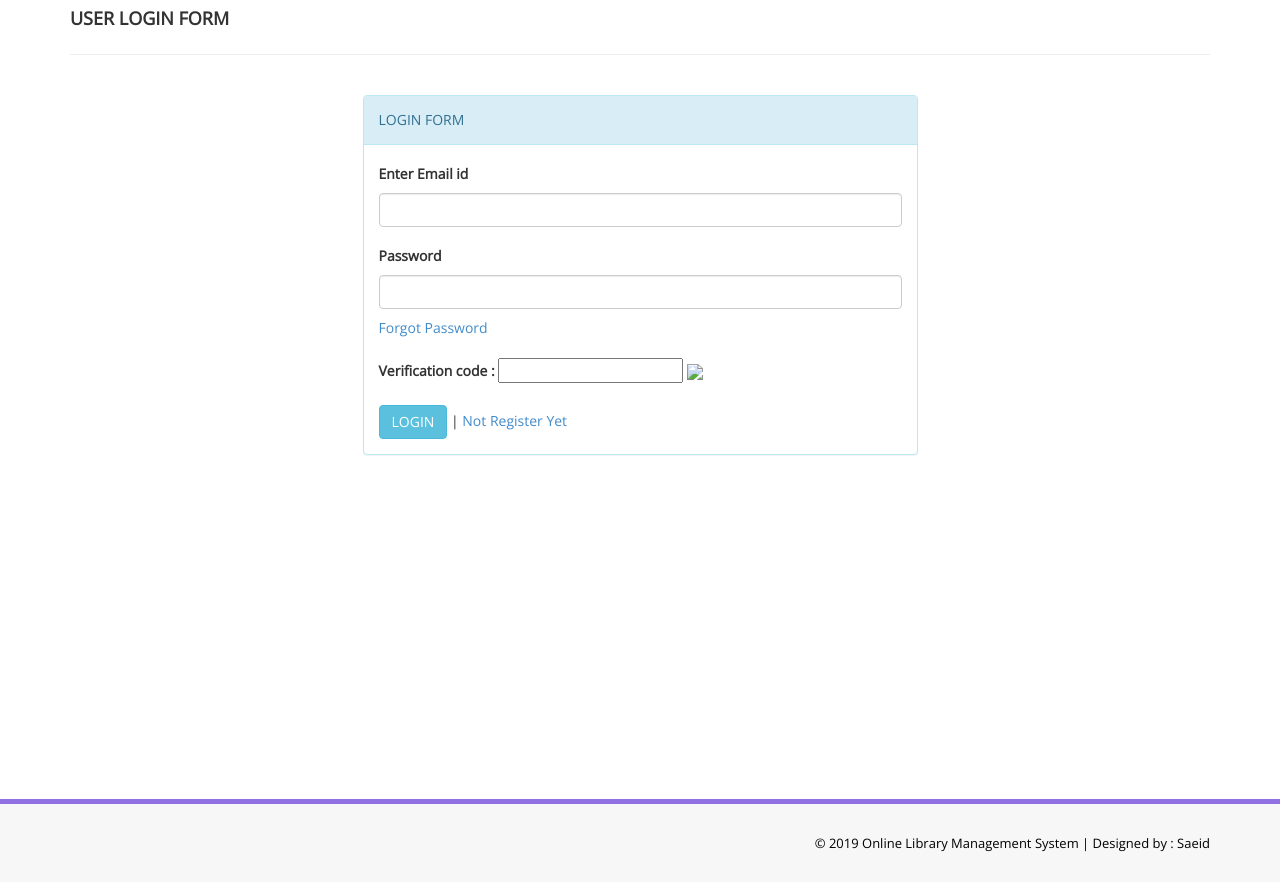
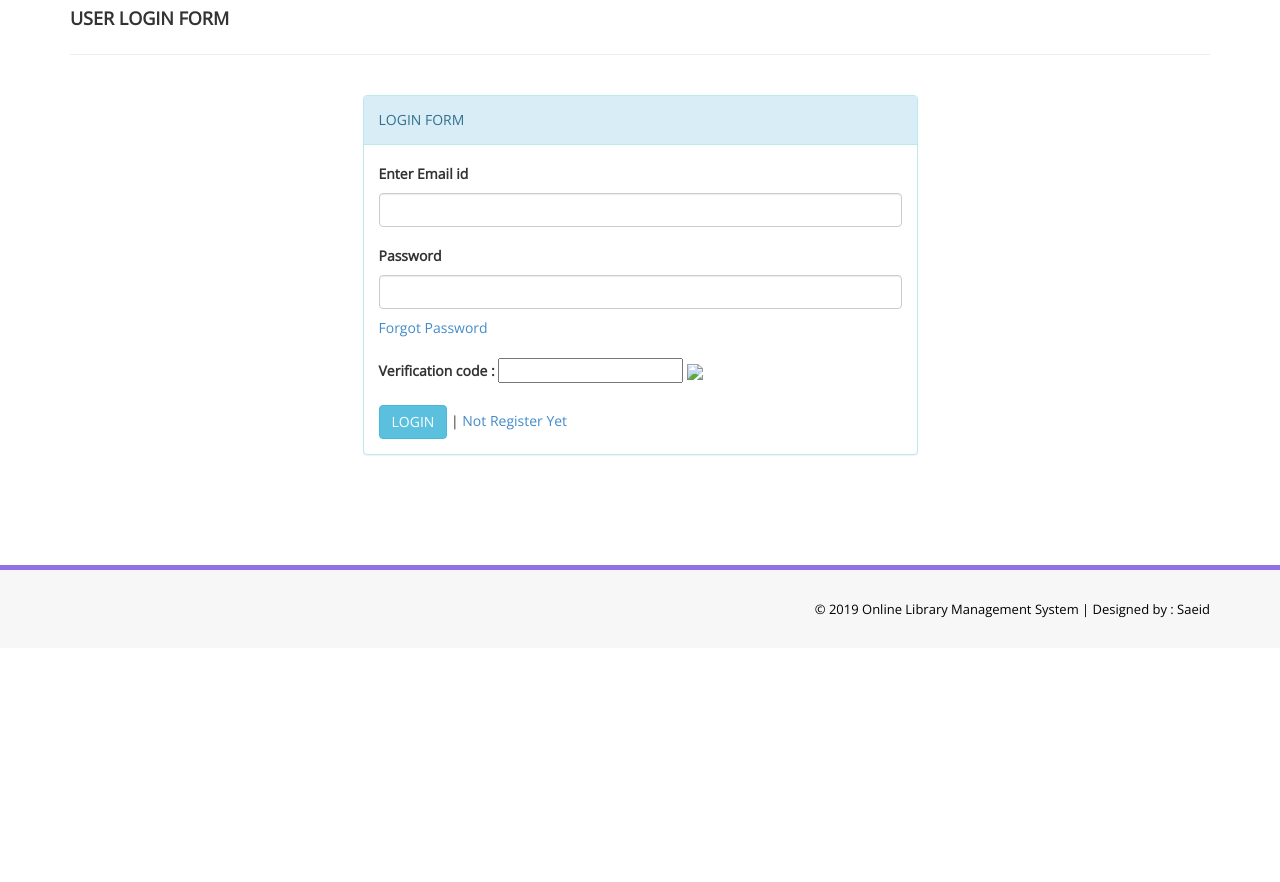
Before and after one commit to codewithsaeid/library-management-system-php, a PHP site: page / in a window 1280 px wide. Shown: the part 206-1088 px from the top of the page. After the commit the page ends 824 px from the top, so only its background shows below. Run offline with PHP 8.4, Linux system fonts and the light colour scheme; a user stored in the database is signed in.

Commit message:
fix homepage height problem

```diff
--- a/assets/css/style.css
+++ b/assets/css/style.css
@@ -1,16 +1,3 @@
-
-/*=============================================================
-    Authour URI: www.binarytheme.com
-    License: Commons Attribution 3.0
-
-    http://creativecommons.org/licenses/by/3.0/
-
-    100% Free To use For Personal And Commercial Use.
-    IN EXCHANGE JUST GIVE US CREDITS AND TELL YOUR FRIENDS ABOUT US
-
-    ========================================================  */
-
-
 
 /* =============================================================
    GENERAL STYLES
@@ -28,7 +15,7 @@
 }
 .content-wrapper {
     margin-top: 40px;
-    min-height:800px;
+    /* min-height:800px; */
     padding-bottom:90px;
 }
 .header-line {
```
